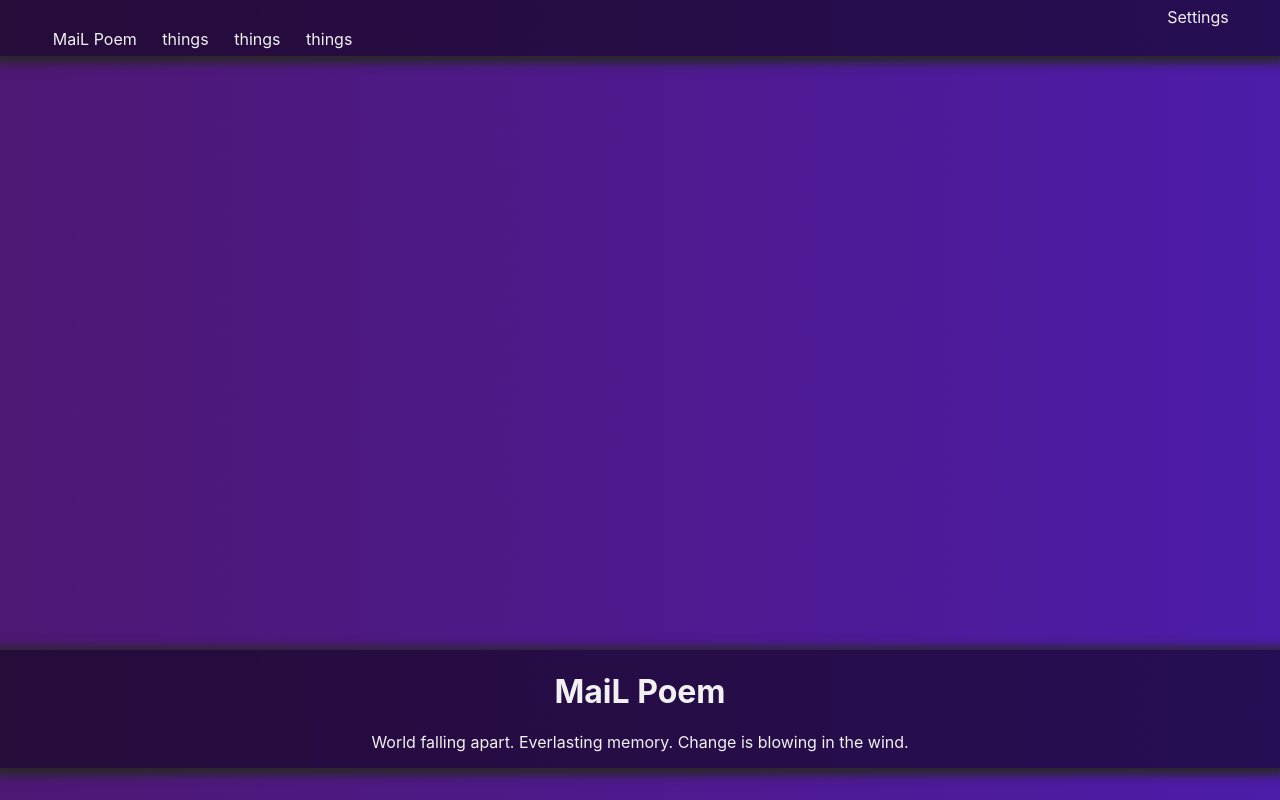
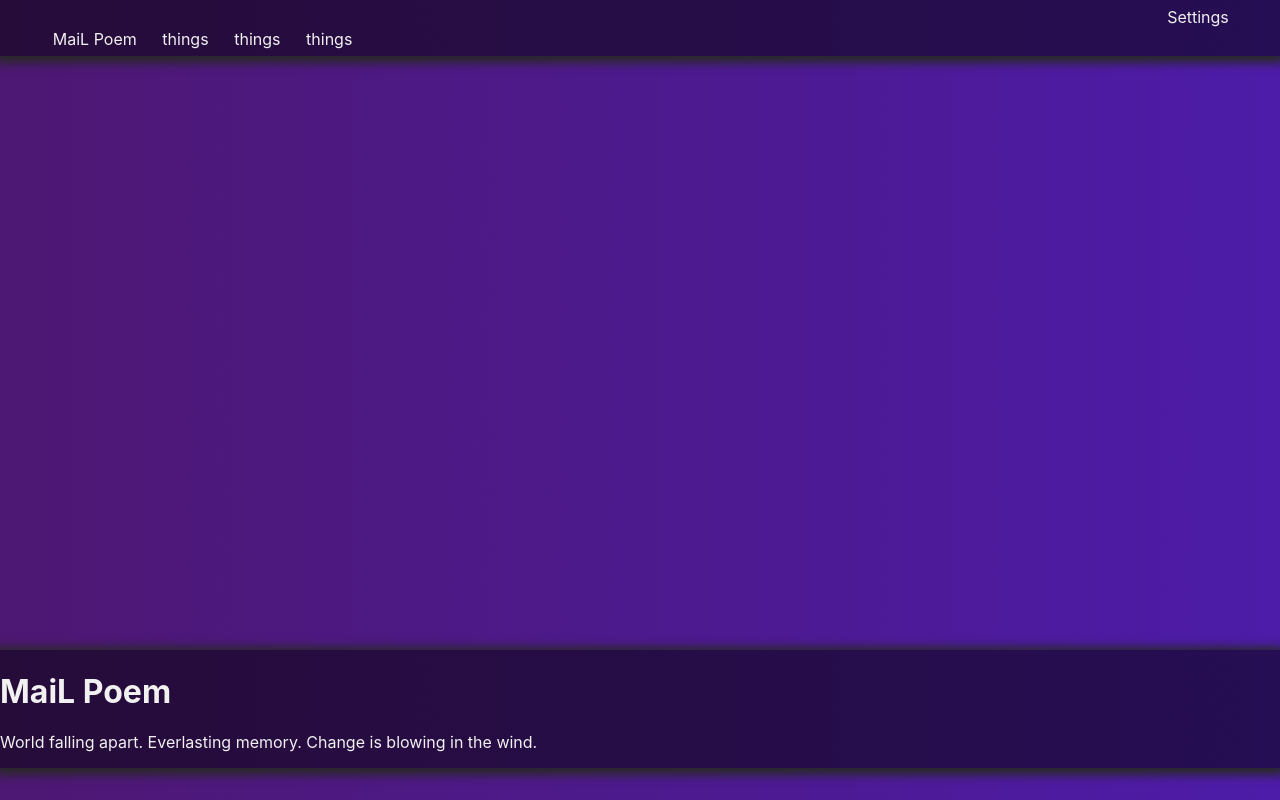
Before and after one commit to shyaboi/mailpoem, a React (Create React App) app: page / in a window 1280 px wide. Shown: the top 800 px of the page. Built offline with nearby package versions, Linux system fonts and the light colour scheme.

Commit message:
fixed bored cell

```diff
--- a/package.json
+++ b/package.json
@@ -19,7 +19,7 @@
     "build": "react-scripts build",
     "test": "react-scripts test",
     "eject": "react-scripts eject",
-    "deploy": "gh-pages -d build"
+    "deploy": "npm run build && gh-pages -d build"
   },
   "eslintConfig": {
     "extends": "react-app"
--- a/src/App.css
+++ b/src/App.css
@@ -1,5 +1,4 @@
 .App {
   margin-bottom: 0;
   margin-top: -2vw;
-  text-align: center;
 }
--- a/src/components/cell1/index.js
+++ b/src/components/cell1/index.js
@@ -3,37 +3,19 @@ import "./style.css";
 import mp from "./mp.mp4";
 import ReactPlayer from "react-player";
 
-import {
-  Player,
-  ControlBar,
-  ReplayControl,
-  ForwardControl,
-  CurrentTimeDisplay,
-  TimeDivider,
-  PlaybackRateMenuButton,
-  VolumeMenuButton,
-} from "video-react";
 
-export default (props) => {
+function Cell1() {
   return (
     <ReactPlayer
       url="https://youtu.be/RLGqFAS6-eA"
-      volume="0"
       muted
       playing
       loop
       width="100%"
       height="100vh"
-      id="flyWave"
+      id="ember"
     />
+  );
+}
 
-    //   <video autoPlay muted loop id="flyWave">
-    //   <source src={mp} type="video/mp4" />
-    // </video>
-
-    //   )
-    // }
-
-    // export default Cell1;
-  );
-};
+    export default Cell1;
```
